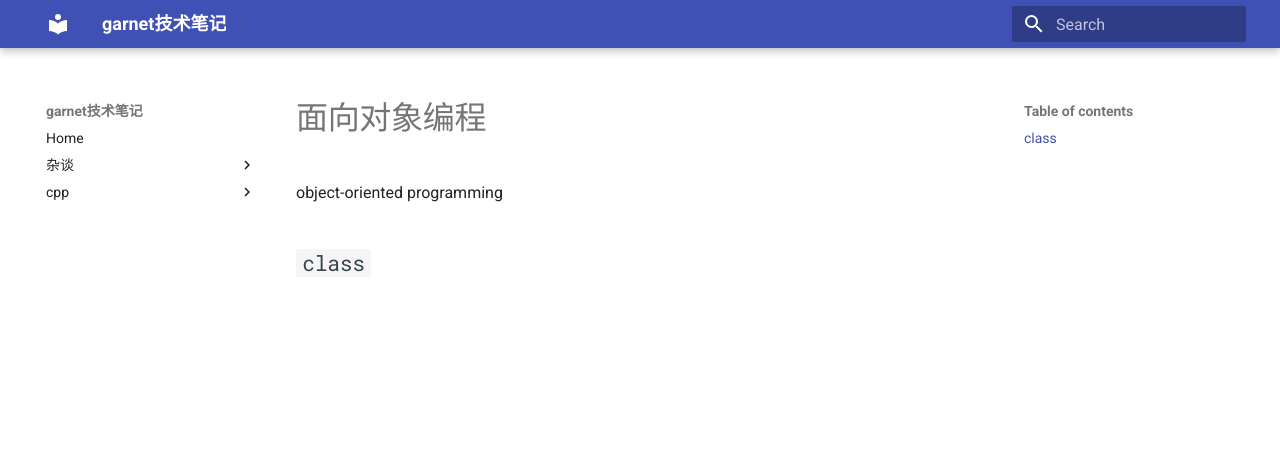
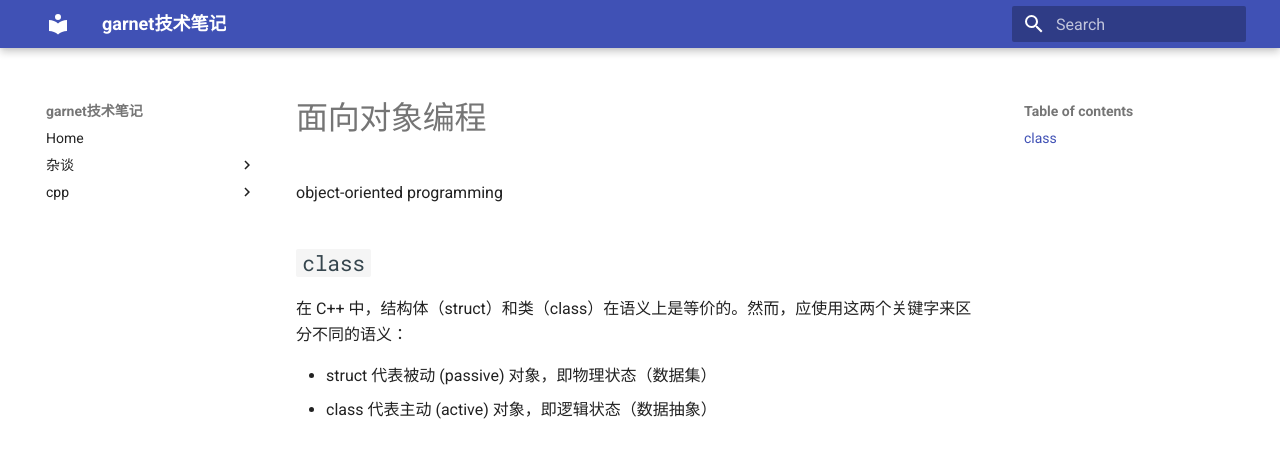
Before and after one commit to ymma98/technotes, an MkDocs documentation site: the page built from docs/cpp/OOP.md, in a window 1280 px wide. Shown: the top 458 px of the page. Built offline with MkDocs 1.6.1 and Material for MkDocs 9.7.7, drawn with Linux system fonts in a browser that asks for light colours.

Commit message:
docs/cpp/OOP.md updated from https://stackedit.cn/

```diff
--- a/docs/cpp/OOP.md
+++ b/docs/cpp/OOP.md
@@ -4,7 +4,10 @@ object-oriented programming
 
 ## `class`
 
+在 C++ 中，结构体（struct）和类（class）在语义上是等价的。然而，应使用这两个关键字来区分不同的语义：
 
+-   struct 代表被动 (passive) 对象，即物理状态（数据集）
+-   class 代表主动 (active) 对象，即逻辑状态（数据抽象）
 <!--stackedit_data:
-eyJoaXN0b3J5IjpbNjcwNzcxNDgyXX0=
+eyJoaXN0b3J5IjpbLTExNzA4NTQ3NjJdfQ==
 -->
```
